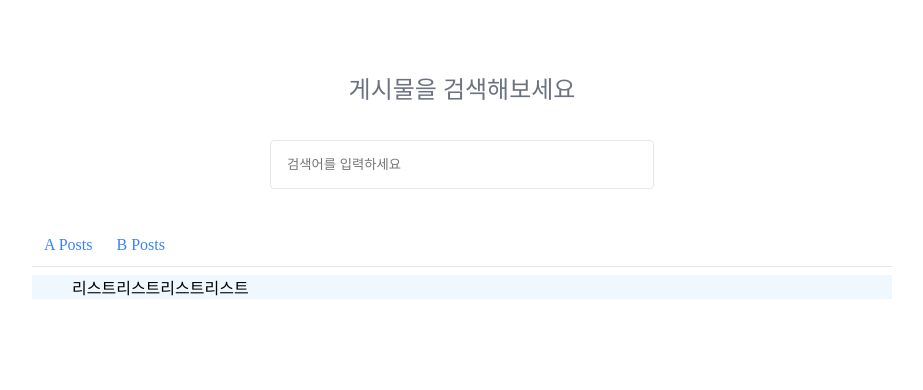
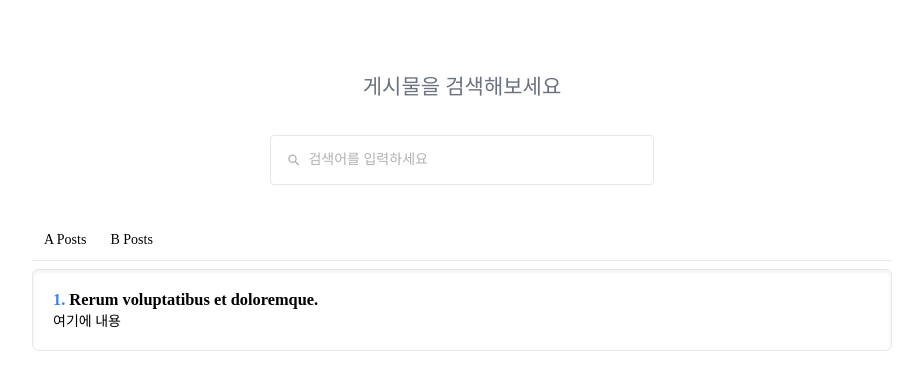
Before and after one commit to LJS0000/solidarite, a React (Create React App) app: page / in a window 1280 px wide. Shown: the top 390 px of the page, without its empty margins (178-1101 px from the left). Built offline with nearby package versions, Linux system fonts and the light colour scheme.

Commit message:
#2 메인페이지 뷰 구현

```diff
--- a/public/index.html
+++ b/public/index.html
@@ -10,34 +10,11 @@
       content="Web site created using create-react-app"
     />
     <link rel="apple-touch-icon" href="%PUBLIC_URL%/logo192.png" />
-    <!--
-      manifest.json provides metadata used when your web app is installed on a
-      user's mobile device or desktop. See https://developers.google.com/web/fundamentals/web-app-manifest/
-    -->
     <link rel="manifest" href="%PUBLIC_URL%/manifest.json" />
-    <!--
-      Notice the use of %PUBLIC_URL% in the tags above.
-      It will be replaced with the URL of the `public` folder during the build.
-      Only files inside the `public` folder can be referenced from the HTML.
-
-      Unlike "/favicon.ico" or "favicon.ico", "%PUBLIC_URL%/favicon.ico" will
-      work correctly both with client-side routing and a non-root public URL.
-      Learn how to configure a non-root public URL by running `npm run build`.
-    -->
-    <title>React App</title>
+    <title>이지수 SOLIDARITE</title>
   </head>
   <body>
     <noscript>You need to enable JavaScript to run this app.</noscript>
     <div id="root"></div>
-    <!--
-      This HTML file is a template.
-      If you open it directly in the browser, you will see an empty page.
-
-      You can add webfonts, meta tags, or analytics to this file.
-      The build step will place the bundled scripts into the <body> tag.
-
-      To begin the development, run `npm start` or `yarn start`.
-      To create a production bundle, use `npm run build` or `yarn build`.
-    -->
   </body>
 </html>
--- a/src/components/common/GlobalStyle.jsx
+++ b/src/components/common/GlobalStyle.jsx
@@ -2,8 +2,11 @@ import { createGlobalStyle } from "styled-components";
 
 const GlobalStyle = createGlobalStyle`
   * {
-      margin: 0;
-      box-sizing: border-box;
+    margin: 0;
+    box-sizing: border-box;
+  }
+  body{
+    font-size:14px;
   }
 `;
 export default GlobalStyle;
--- a/src/components/main/Container.jsx
+++ b/src/components/main/Container.jsx
@@ -20,8 +20,8 @@ const Container = () => {
 export default Container
 
 const StTitle = styled.p`
-  color: rgba(107, 114, 128);
-  font-size: 1.5rem;
+  color: #6b7280;
+  font-size: 21px;
   text-align: center;
   margin: 35px 0;
 `
--- a/src/components/main/InputBox.jsx
+++ b/src/components/main/InputBox.jsx
@@ -1,19 +1,34 @@
 import styled from "styled-components"
+
+import { IoSearchSharp } from "react-icons/io5"
 
 const InputBox = () => {
   return(
-    <StInput
-      placeholder="검색어를 입력하세요"
-    />
+    <StInputBox>
+      <IoSearchSharp/>
+      <input
+        placeholder="검색어를 입력하세요"
+      />
+    </StInputBox>
   )
 }
 export default InputBox
 
-const StInput = styled.input`
-  display: block;
+const StInputBox = styled.div`
+  display: flex;
+  align-items: center;
   width: 24rem;
+  border: 1px solid #e5e7eb;
+  border-radius: 0.25rem;
   margin: 0 auto;
   padding: 1rem;
-  border: 1px solid rgba(229,231,235);
-  border-radius: 0.25rem;
+  color: #b1b1b1;
+  & > input {
+    all: unset;
+    width: 100%;
+    ::placeholder {
+      padding: .5rem;
+      color: #b1b1b1;
+    }
+  }
 `
--- a/src/components/main/Lists.jsx
+++ b/src/components/main/Lists.jsx
@@ -4,18 +4,32 @@ const Lists = () => {
 
   return(
     <StListsWrap>
-      <ul>
-        <lt>리스트</lt>
-        <lt>리스트</lt>
-        <lt>리스트</lt>
-        <lt>리스트</lt>
-      </ul>
+      <StList>
+        <h3>
+          <span>1. </span>
+          Rerum voluptatibus et doloremque.
+        </h3>
+        <p>여기에 내용</p>
+      </StList>
     </StListsWrap>
   )
 }
 export default Lists
 
 
-const StListsWrap = styled.div`
-  background-color: aliceblue;
+const StListsWrap = styled.ul`
+  list-style: none;
+  padding: 0;
+
+  border: 1px solid #e5e7eb;
+  border-radius: 0.375rem;
+  box-shadow: inset 0 2px 4px 0 rgba(0, 0, 0, 0.06);
+  padding: 1.25rem;
 `
+const StList = styled.li`
+  & > h3 {
+    > span {
+      color: #3b82f6;
+    }
+  }
+`
--- a/src/components/main/Tab.jsx
+++ b/src/components/main/Tab.jsx
@@ -11,14 +11,12 @@ const Tab = () => {
 export default Tab
 
 const StBtnWrap = styled.div`
- border-bottom: solid 1px rgba(229,231,235);
+ border-bottom: solid 1px #e5e7eb;
  margin-bottom: .5rem;
   & > button {
     all: unset;
     cursor: pointer;
-    padding: 0.75rem;
-    border-radius: 0.25rem;
-    font-weight: 500;
-    color: rgba(59, 130, 246);
+    padding: .75rem;
+    border-radius: .25rem;
   }
 `
--- a/src/index.js
+++ b/src/index.js
@@ -8,7 +8,7 @@ import Layout from './components/common/Layout';
 const root = ReactDOM.createRoot(document.getElementById('root'));
 root.render(
   <Layout>
-      <GlobalStyle/>
-      <App/>
+    <GlobalStyle/>
+    <App/>
   </Layout>
 );
```
Also changed, not shown: 1 other file (tests, documents, lock files or other folders).
